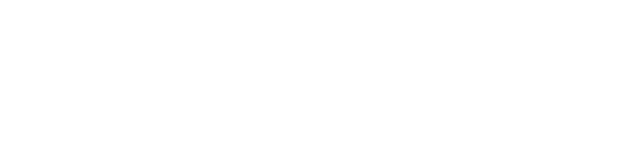
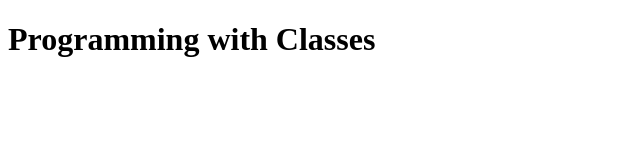
Before and after one commit to Musa-jama/Object-oriented, a plain HTML site: page index.html in a window 1280 px wide. Shown: the whole page, without its empty margins (0-640 px from the left). Drawn offline with Linux system fonts and the light colour scheme.

Commit message:
final cleanup and testing

```diff
--- a/index.html
+++ b/index.html
@@ -7,6 +7,7 @@
     <script src="script.js"></script>
 </head>
 <body>
+    <h1> Programming with Classes </h1>
 
 </body>
 </html>
```
